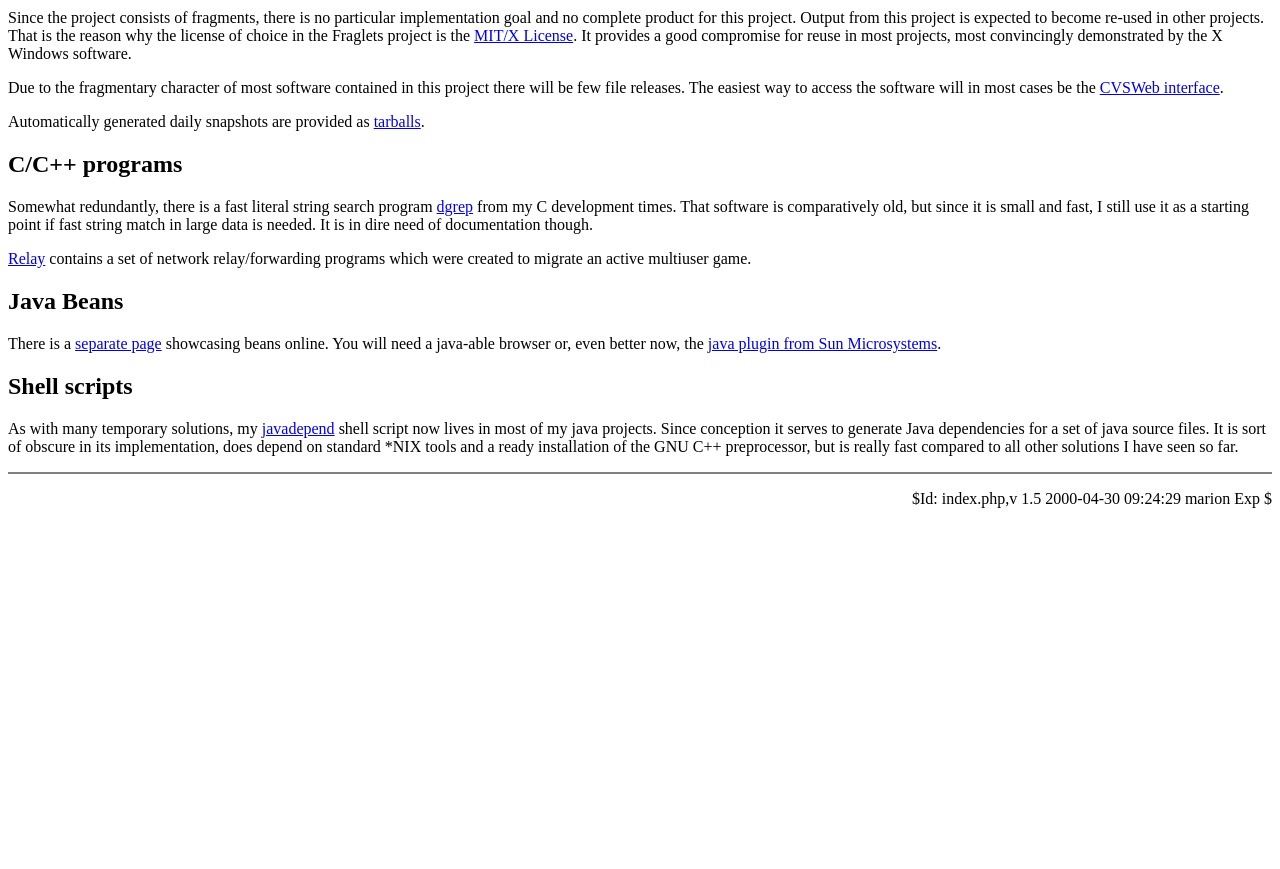
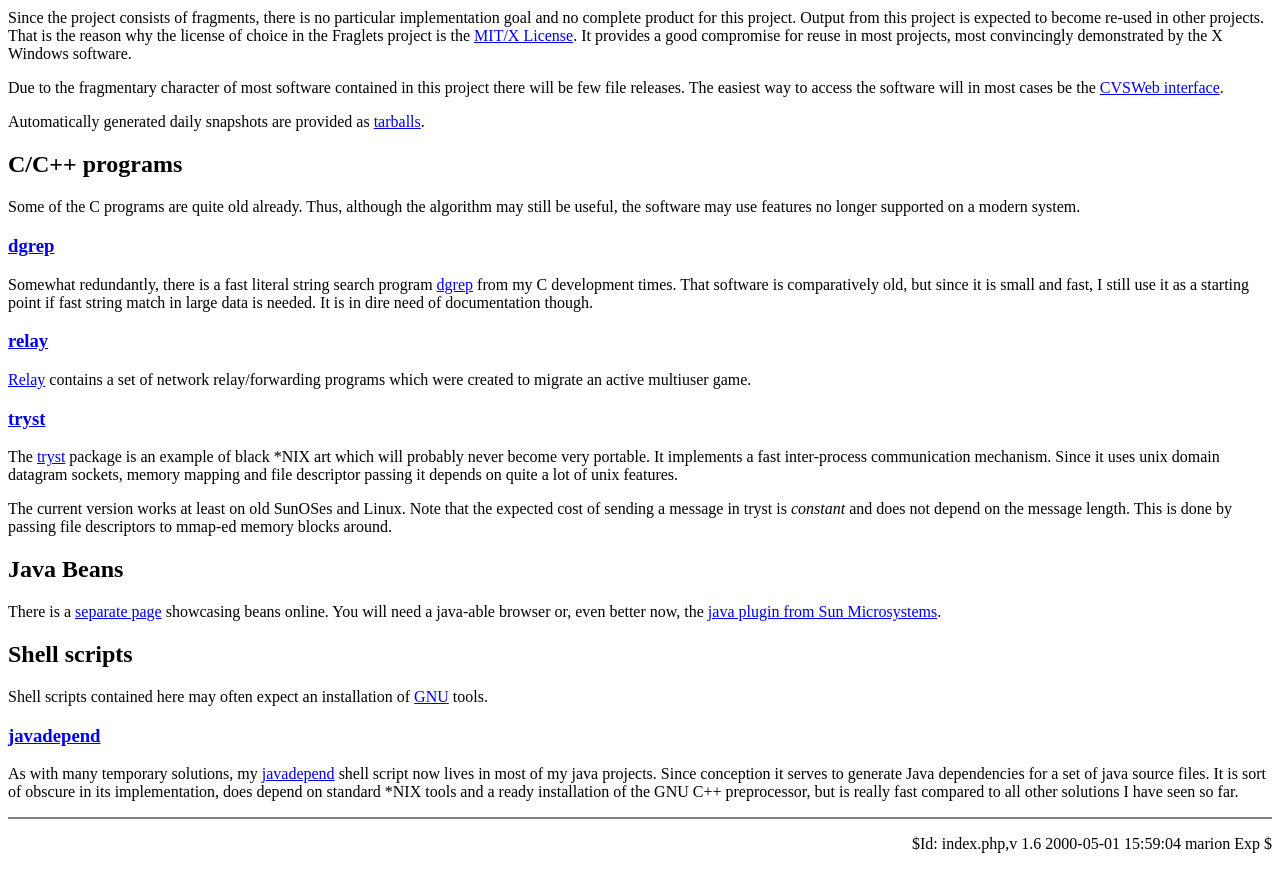
Before and after one commit to alagopus/fraglets, a PHP site: page / in a window 1280 px wide. Shown: the part 178-1047 px from the top of the page. Before the commit the page ends 686 px from the top, so only its background shows below. Run offline with PHP 8.4, Linux system fonts and the light colour scheme.

Commit message:
Added tryst package.

```diff
--- a/html/index.php
+++ b/html/index.php
@@ -41,7 +41,11 @@ href="http://cvs.sourceforge.net/cgi-bin/cvsweb.cgi/fraglets/?cvsroot=fraglets"
 <A HREF="http://cvs.sourceforge.net/cvstarballs/fraglets-cvsroot.tar.gz">tarballs</A>.</P>
 
 <h2>C/C++ programs</h2>
+Some of the C programs are quite old already. Thus, although the algorithm
+may still be useful, the software may use features no longer supported
+on a modern system.
 
+<h3><a href="http://cvs.sourceforge.net/cgi-bin/cvsweb.cgi/fraglets/cish/dgrep/?cvsroot=fraglets">dgrep</a></h3>
 <p>Somewhat redundantly, there is a fast literal string search program <a
 href="http://cvs.sourceforge.net/cgi-bin/cvsweb.cgi/fraglets/cish/dgrep/?cvsroot=fraglets"
 >dgrep</a> from my C development times. That software is comparatively old,
@@ -49,9 +53,22 @@ but since it is small and fast, I still use it as a starting point if fast
 string match in large data is needed. It is in dire need of documentation
 though.</p>
 
+<h3><a href="http://cvs.sourceforge.net/cgi-bin/cvsweb.cgi/fraglets/cish/relay/?cvsroot=fraglets">relay</a></h3>
 <p><a href="http://cvs.sourceforge.net/cgi-bin/cvsweb.cgi/fraglets/cish/relay/?cvsroot=fraglets"
 >Relay</a> contains a set of network relay/forwarding programs
 which were created to migrate an active multiuser game.</p>
+
+<h3><a href="http://cvs.sourceforge.net/cgi-bin/cvsweb.cgi/fraglets/cish/tryst/?cvsroot=fraglets">tryst</a></h3>
+<p>The <a href="http://cvs.sourceforge.net/cgi-bin/cvsweb.cgi/fraglets/cish/tryst/?cvsroot=fraglets"
+>tryst</a> package is an example of black *NIX art which will probably
+never become very portable. It implements a fast inter-process communication
+mechanism. Since it uses unix domain datagram sockets, memory mapping and
+file descriptor passing it depends on quite a lot of unix features.</p>
+
+<p>The current version works at least on old SunOSes and Linux. Note that
+the expected cost of sending a message in tryst is <em>constant</em> and
+does not depend on the message length. This is done by passing file
+descriptors to mmap-ed memory blocks around.</p>
 
 <h2>Java Beans</h2>
 
@@ -61,7 +78,10 @@ You will need a java-able browser or, even better now, the
 Sun Microsystems</a>.</p>
 
 <h2>Shell scripts</h2>
+Shell scripts contained here may often expect an installation of
+<a href="http://www.gnu.org/">GNU</a> tools.
 
+<h3><a href="http://cvs.sourceforge.net/cgi-bin/cvsweb.cgi/fraglets/bash/javadepend?cvsroot=fraglets">javadepend</a></h3>
 <p>As with many temporary solutions, my <a
 href="http://cvs.sourceforge.net/cgi-bin/cvsweb.cgi/fraglets/bash/javadepend?cvsroot=fraglets"
 >javadepend</a> shell script now lives in most of my java projects. Since
@@ -70,6 +90,6 @@ files. It is sort of obscure in its implementation, does depend on standard
 *NIX tools and a ready installation of the GNU C++ preprocessor, but is
 really fast compared to all other solutions I have seen so far.
 
-<hr noshade><p align="right">$Id: index.php,v 1.5 2000-04-30 09:24:29 marion Exp $</p>
+<hr noshade><p align="right">$Id: index.php,v 1.6 2000-05-01 15:59:04 marion Exp $</p>
 </BODY>
 </HTML>
```
